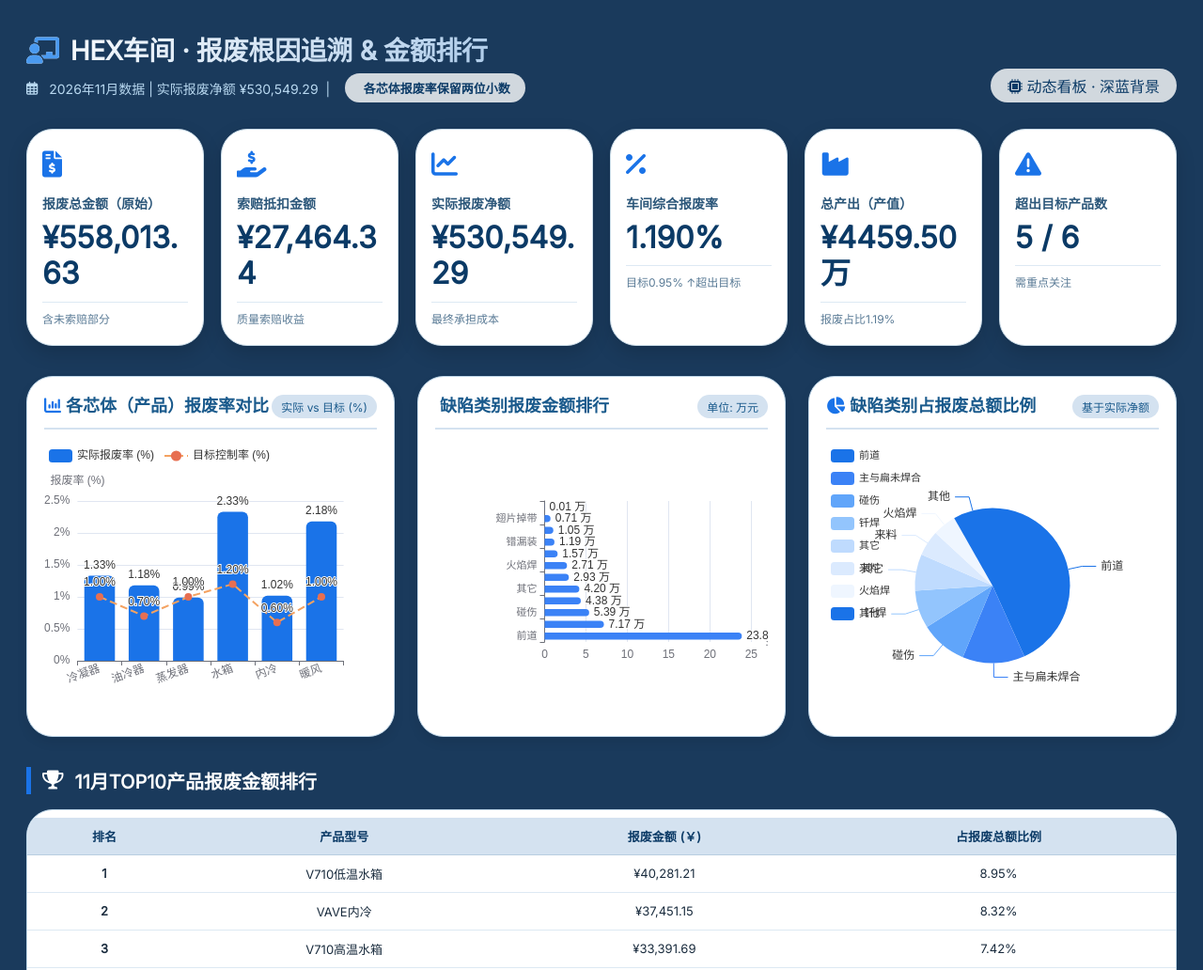
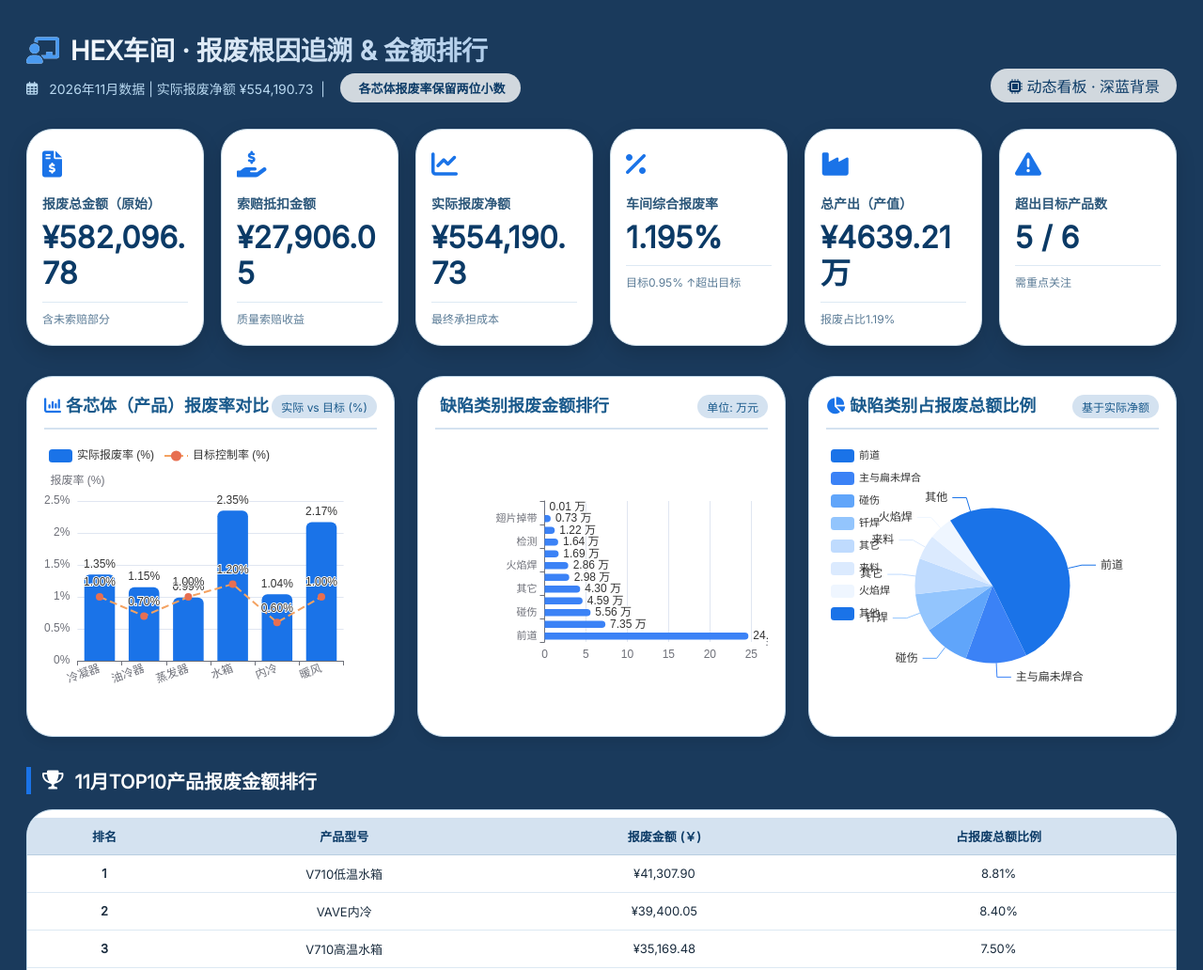
Before and after one commit to user-one1234/scrap, a plain HTML site: page index.html in a window 1280 px wide. Shown: the top 1032 px of the page at 94% size. Drawn offline with nearby package versions, Linux system fonts and the light colour scheme.

Commit message:
Update index.html

```diff
--- a/index.html
+++ b/index.html
@@ -184,7 +184,7 @@
     <div class="header">
         <div class="title-section">
             <h1><i class="fas fa-chalkboard-user" style="margin-right: 12px; color:#4a9af0;"></i>HEX车间 · 报废根因追溯 & 金额排行</h1>
-            <p><i class="far fa-calendar-alt"></i> 2026年11月数据 | 实际报废净额 ¥530,549.29 &nbsp;|&nbsp; <span class="badge-date"><i class="fas fa-chart-simple"></i> 各芯体报废率保留两位小数</span></p>
+            <p><i class="far fa-calendar-alt"></i> 2026年11月数据 | 实际报废净额 ¥554,190.73 &nbsp;|&nbsp; <span class="badge-date"><i class="fas fa-chart-simple"></i> 各芯体报废率保留两位小数</span></p>
         </div>
         <div style="background: #ffffffcc; border-radius: 40px; padding: 6px 18px; font-weight: 500; color:#0b3a66;"><i class="fas fa-microchip"></i> 动态看板 · 深蓝背景</div>
     </div>
@@ -247,50 +247,50 @@
     // ======================= 2026年11月 Excel 最新数据 =======================
     const productsData = [
         {
-            name: "冷凝器", rawScrap: 64028.84697368884, claim: 6266.891184811232, netScrap: 57761.9557888776, output: 4333787.999485056,
-            reasons: { "前道":21309.117640982025, "碰伤":11976.830108528084, "来料":6732.898558811234, "主与扁未焊合":3682.3481017546806, "钎焊":6913.284187414976, "其它":2483.749834, "变形":1286.28983675468, "翅片掉带":2757.17735475468, "检测":1567.309332301872, "火焰焊":1708.1524504528081, "呛管":0, "错漏装":329.923974 }
+            name: "冷凝器", rawScrap: 66957.00179241803, claim: 6266.891184811232, netScrap: 60690.110607606795, output: 4484923.753647838,
+            reasons: { "前道":22156.738999532023, "碰伤":11976.830108528084, "来料":6732.898558811234, "主与扁未焊合":3832.0593137546807, "钎焊":7908.712877443253, "其它":2483.749834, "变形":1286.28983675468, "翅片掉带":2757.17735475468, "检测":2383.391585452808, "火焰焊":1715.921744452808, "呛管":0, "错漏装":329.923974 }
         },
         {
-            name: "油冷器", rawScrap: 13154.925038991205, claim: 133.134486, netScrap: 13021.790552991204, output: 1107600.3736946199,
-            reasons: { "前道":5545.4510989912005, "碰伤":1478.7536969999996, "来料":133.134486, "主与扁未焊合":1210.898686, "钎焊":611.7934990000001, "其它":9970.53884522739, "变形":136.306564, "翅片掉带":332.83621500000004, "检测":473.900896, "火焰焊":681.53282, "呛管":66.567243, "错漏装":0 }
+            name: "油冷器", rawScrap: 13393.870207991205, claim: 133.134486, netScrap: 13260.735721991205, output: 1154484.4893465184,
+            reasons: { "前道":5651.261781991201, "碰伤":1478.7536969999996, "来料":133.134486, "主与扁未焊合":1210.898686, "钎焊":611.7934990000001, "其它":10094.35531722739, "变形":136.306564, "翅片掉带":332.83621500000004, "检测":607.035382, "火焰焊":681.53282, "呛管":66.567243, "错漏装":0 }
         },
         {
-            name: "蒸发器", rawScrap: 211667.38288721687, claim: 19363.609316092694, netScrap: 192303.77357112418, output: 19490754.20089053,
-            reasons: { "前道":62968.112694384465, "碰伤":23245.902462157934, "来料":20106.637549385327, "主与扁未焊合":37176.268444075875, "钎焊":19484.886177730597, "其它":12736.637948000007, "变形":5160.766878934751, "翅片掉带":638.578849, "检测":5269.90202569896, "火焰焊":18504.127821983187, "呛管":0, "错漏装":9086.953788637917 }
+            name: "蒸发器", rawScrap: 221639.2585913832, claim: 19727.05122309269, netScrap: 201912.20736829052, output: 20348643.882390894,
+            reasons: { "前道":65302.69365267711, "碰伤":24164.329728157936, "来料":20470.079456385323, "主与扁未焊合":37764.427209486406, "钎焊":20523.701618315867, "其它":13339.075077000005, "变形":5959.143311581069, "翅片掉带":638.578849, "检测":8238.055368166342, "火焰焊":19084.605795983185, "呛管":0, "错漏装":9344.580934402129 }
         },
         {
-            name: "水箱", rawScrap: 90717.31240769388, claim: 110.782629, netScrap: 90606.52977869389, output: 3880412.8149931068,
-            reasons: { "前道":52876.754391693976, "碰伤":4382.100637999999, "来料":185.854959, "主与扁未焊合":3356.7225799999997, "钎焊":5947.820731999998, "其它":3503.230294716894, "变形":7470.518836999997, "翅片掉带":1365.82598, "检测":322.116824, "火焰焊":1366.319091, "呛管":0, "错漏装":556.495767 }
+            name: "水箱", rawScrap: 94987.70184169384, claim: 147.710172, netScrap: 94839.99166969383, output: 4037872.7077858457,
+            reasons: { "前道":54251.102896693985, "碰伤":4567.955596999998, "来料":222.78250200000002, "主与扁未焊合":4043.542126, "钎焊":5947.820731999998, "其它":3556.5856383242, "变形":7695.735826999997, "翅片掉带":1550.4636950000001, "检测":742.350726, "火焰焊":1920.2322360000003, "呛管":0, "错漏装":556.495767 }
         },
         {
-            name: "内冷", rawScrap: 70856.75501321773, claim: 1589.9214416438354, netScrap: 69266.8335715739, output: 6800171.623064173,
-            reasons: { "前道":38951.87778114023, "碰伤":10014.913793904103, "来料":1696.6321288584472, "主与扁未焊合":3134.594415397259, "钎焊":5703.425023260271, "其它":13334.455278302255, "变形":790.8045206073059, "翅片掉带":1164.5099311095885, "检测":1891.803454287672, "火焰焊":2649.177172182648, "呛管":0, "错漏装":1089.0097797168944 }
+            name: "内冷", rawScrap: 74531.43326772001, claim: 1631.2610136438354, netScrap: 72900.17225407618, output: 7041567.204146708,
+            reasons: { "前道":40061.19527574754, "碰伤":10506.014103940632, "来料":1737.9717008584473, "主与扁未焊合":3390.9770053972593, "钎焊":5703.425023260271, "其它":13515.688611988366, "变形":843.8045206073059, "翅片掉带":1164.5099311095885, "检测":3280.761443538811, "火焰焊":2930.402127182648, "呛管":0, "错漏装":1089.0097797168944 }
         },
         {
-            name: "暖风", rawScrap: 107588.40904396451, claim: 0, netScrap: 107588.40904396451, output: 4928149.662802188,
-            reasons: { "前道":56993.61340631345, "碰伤":2828.93790318876, "来料":421.3797244888657, "主与扁未焊合":23176.56503246343, "钎焊":5099.311325180281, "其它":0, "变形":896.5471634888653, "翅片掉带":809.5664287221641, "检测":991.9453516055145, "火焰焊":2145.120562152705, "呛管":48.320014, "错漏装":842.6468540583243 }
+            name: "暖风", rawScrap: 110587.51560054498, claim: 0, netScrap: 110587.51560054498, output: 5107120.921583541,
+            reasons: { "前道":59174.633632660654, "碰伤":2890.1702568748683, "来料":474.2449224888657, "主与扁未焊合":23213.797190149537, "钎焊":5211.007798238606, "其它":0, "变形":995.0116748610816, "翅片掉带":809.5664287221641, "检测":1114.7296809777308, "火焰焊":2258.6417065249216, "呛管":48.320014, "错漏装":881.7036830583243 }
         }
     ];
 
     // TOP10 产品明细（Excel 最新数据，11月）
     const top10Data = [
-        { rank:1, model:"V710低温水箱", amount:40281.21276206004, percent:0.08950995238369489 },
-        { rank:2, model:"VAVE内冷", amount:37451.147174040045, percent:0.0832211884995797 },
-        { rank:3, model:"V710高温水箱", amount:33391.69022240397, percent:0.07420056142484459 },
-        { rank:4, model:"T05蒸发器", amount:22200.338036828547, percent:0.049331960592063066 },
-        { rank:5, model:"X1325冷凝器", amount:21674.984899112722, percent:0.048164559436111296 },
-        { rank:6, model:"CMA3.0暖风", amount:20359.44110494951, percent:0.04524125464214232 },
-        { rank:7, model:"MS11蒸发器", amount:18936.605440279996, percent:0.04207953373401845 },
-        { rank:8, model:"KX11蒸发器", amount:18607.061057799987, percent:0.04134724441198784 },
-        { rank:9, model:"BX11蒸发器", amount:18082.64975979998, percent:0.040181936143075345 },
-        { rank:10, model:"W02内冷", amount:16574.54777263568, percent:0.03683074267583256 }
+        { rank:1, model:"V710低温水箱", amount:41307.90380982004, percent:0.08807842218214722 },
+        { rank:2, model:"VAVE内冷", amount:39400.050915839995, percent:0.0840104192781253 },
+        { rank:3, model:"V710高温水箱", amount:35169.478629693986, percent:0.07498981795188038 },
+        { rank:4, model:"T05蒸发器", amount:23924.828697352776, percent:0.051013509965132486 },
+        { rank:5, model:"X1325冷凝器", amount:22987.835942291935, percent:0.04901561523191578 },
+        { rank:6, model:"CMA3.0暖风", amount:20897.752685838368, percent:0.04455905320675703 },
+        { rank:7, model:"MS11蒸发器", amount:19460.67411288, percent:0.04149485479473656 },
+        { rank:8, model:"BX11蒸发器", amount:19203.446878199968, percent:0.04094638423866084 },
+        { rank:9, model:"KX11蒸发器", amount:18963.914217799986, percent:0.0404356427862198 },
+        { rank:10, model:"W02内冷", amount:16894.679834279515, percent:0.036023535590835945 }
     ];
 
     // 合计值（Excel 最新合计行）
-    const totalRawScrap = 558013.631364773;
-    const totalClaim = 27464.33905754776;
-    const totalNetScrap = 530549.2923072253;
-    const totalOutput = 44594964.34242264;
+    const totalRawScrap = 582096.7813017513;
+    const totalClaim = 27906.048079547756;
+    const totalNetScrap = 554190.7332222036;
+    const totalOutput = 46392074.25479148;
     const totalActualRate = totalNetScrap / totalOutput;
     const targetOverall = 0.0095;
     const overallRatePercent = (totalActualRate * 100).toFixed(3);
@@ -462,7 +462,7 @@
     extraNote.style.borderRadius = "20px";
     extraNote.style.fontSize = "12px";
     extraNote.style.border = "1px solid #c0d8ea";
-    extraNote.innerHTML = `<i class="fas fa-chart-simple" style="color:#1a73e8;"></i> 报废根因深度分析：<strong>${topDefect?.name || ''}(¥${(topDefect?.amount || 0).toFixed(0).replace(/\B(?=(\d{3})+(?!\d))/g, ",")}，占比${topDefect?.percent.toFixed(2) || 0}%)、${secondDefect?.name || ''}(¥${(secondDefect?.amount || 0).toFixed(0).replace(/\B(?=(\d{3})+(?!\d))/g, ",")}，${secondDefect?.percent.toFixed(2) || 0}%)、${thirdDefect?.name || ''}(¥${(thirdDefect?.amount || 0).toFixed(0).replace(/\B(?=(\d{3})+(?!\d))/g, ",")}，${thirdDefect?.percent.toFixed(2) || 0}%)</strong>为主要TOP3缺陷。前道仍是车间级第一风险（42.77%），主与扁未焊合（12.86%）已超过碰伤（9.66%）稳居第二；冷凝器前道（33.28%）领先碰伤（18.71%）约 14.6 个百分点；蒸发器主与扁未焊合（17.56%）、碰伤（10.98%）、来料（9.50%）、钎焊（9.21%）四线并进，前道 29.75% 仍是第一；暖风主与扁未焊合（21.54%）已逼近前道（52.97%），焊接质量需重点关注。`;
+    extraNote.innerHTML = `<i class="fas fa-chart-simple" style="color:#1a73e8;"></i> 报废根因深度分析：<strong>${topDefect?.name || ''}(¥${(topDefect?.amount || 0).toFixed(0).replace(/\B(?=(\d{3})+(?!\d))/g, ",")}，占比${topDefect?.percent.toFixed(2) || 0}%)、${secondDefect?.name || ''}(¥${(secondDefect?.amount || 0).toFixed(0).replace(/\B(?=(\d{3})+(?!\d))/g, ",")}，${secondDefect?.percent.toFixed(2) || 0}%)、${thirdDefect?.name || ''}(¥${(thirdDefect?.amount || 0).toFixed(0).replace(/\B(?=(\d{3})+(?!\d))/g, ",")}，${thirdDefect?.percent.toFixed(2) || 0}%)</strong>为主要TOP3缺陷。前道仍是车间级第一风险（42.36%），主与扁未焊合（12.62%）已明显超过碰伤（9.55%）稳居第二；冷凝器前道（33.09%）领先碰伤（17.89%）约 15.2 个百分点；蒸发器主与扁未焊合（17.04%）、碰伤（10.90%）、来料（9.24%）、钎焊（9.26%）四线并进，前道 29.46% 仍是第一；暖风主与扁未焊合（20.99%）已逼近前道（53.51%），焊接质量需重点关注。`;
 
     const lastSection = document.querySelector(".insight-section:last-of-type");
     if(lastSection) lastSection.insertAdjacentElement('afterend', extraNote);
```
